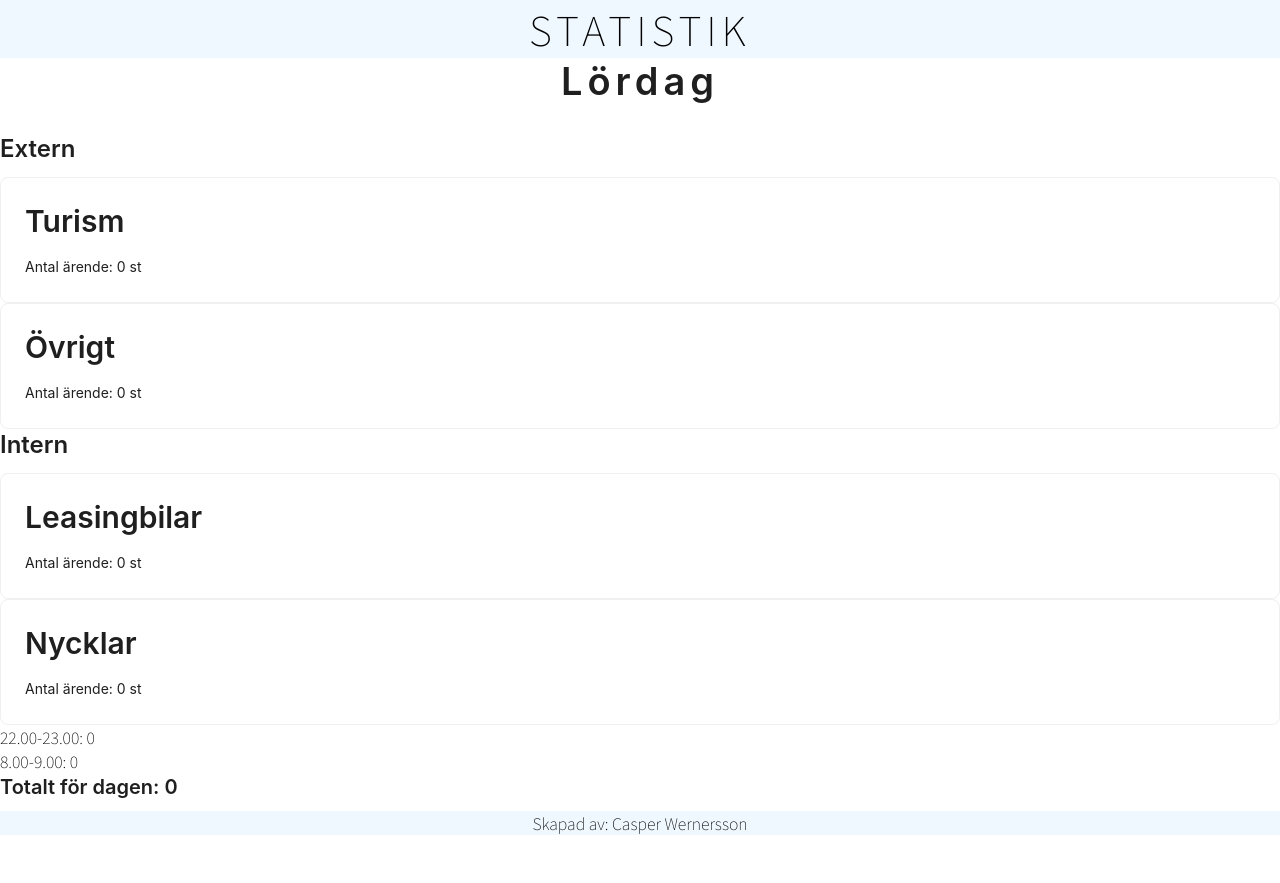
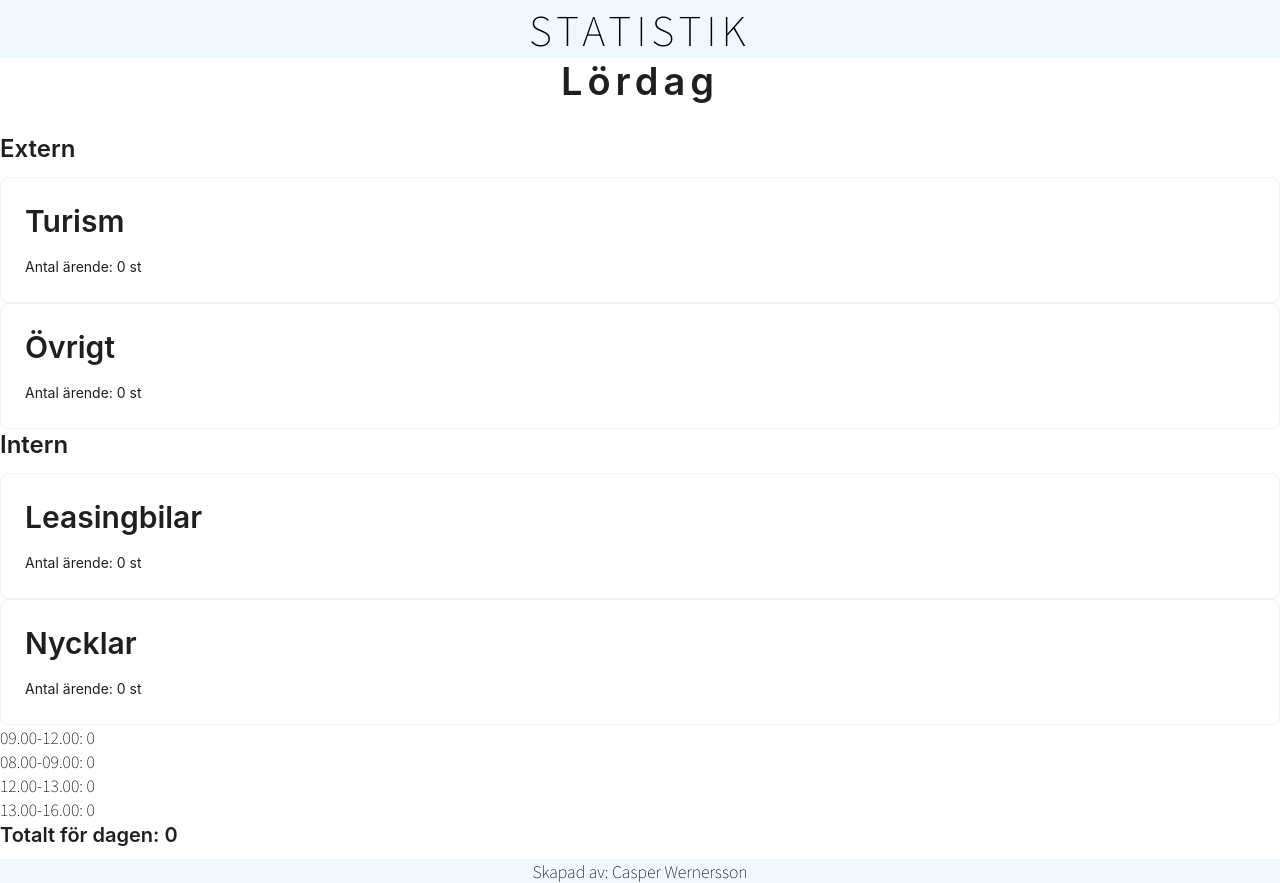
Before and after one commit to Cappeloow/StatisticCounter, a React (Vite) app in the folder client/: page / in a window 1280 px wide. Before the commit the page ends 835 px from the top, so only its background shows below. Built offline with nearby package versions, Linux system fonts and the light colour scheme.

Commit message:
got the timestamps from the statistics.lenght

```diff
--- a/client/src/components/DailyResultsCard.tsx
+++ b/client/src/components/DailyResultsCard.tsx
@@ -6,15 +6,25 @@ function DailyResultsCard() {
   const { dailyResults, matters } = useStatisticContext();
   const { Title } = Typography;
   const result = dailyResults(matters);
-  const [ten, setTen] = useState([]);
+  const [nine, setNine] = useState([]);
   const [eight, setEight] = useState([]);
+  const [twelve, setTwelve] = useState([]);
+  const [thirteen, setThirteen] = useState([]);
 
   function CalculateArrayOfTimes() {
     const allTimes = matters.flatMap((matter) => matter.time);
-    const timesEqualTo22 = allTimes.filter((time) => time >= 22 && time <= 23);
+    const timesBetween9And12 = allTimes.filter(
+      (time) => time >= 9 && time <= 12
+    );
+    const timesBetween13And16 = allTimes.filter(
+      (time) => time >= 13 && time <= 16
+    );
     const timesEqualTo8 = allTimes.filter((time) => time === 8);
-    setTen(timesEqualTo22);
+    const timesEqualTo12 = allTimes.filter((time) => time === 12);
     setEight(timesEqualTo8);
+    setNine(timesBetween9And12);
+    setTwelve(timesEqualTo12);
+    setThirteen(timesBetween13And16);
   }
 
   useEffect(() => {
@@ -24,8 +34,10 @@ function DailyResultsCard() {
   return (
     <div>
       <div className="Eight">
-        <p> 22.00-23.00: {ten.length}</p>
-        <p>8.00-9.00: {eight.length}</p>
+        <p>09.00-12.00: {nine.length}</p>
+        <p>08.00-09.00: {eight.length}</p>
+        <p>12.00-13.00: {twelve.length}</p>
+        <p>13.00-16.00: {thirteen.length}</p>
       </div>
       <Title level={4}>Totalt för dagen: {result}</Title>
     </div>
```
